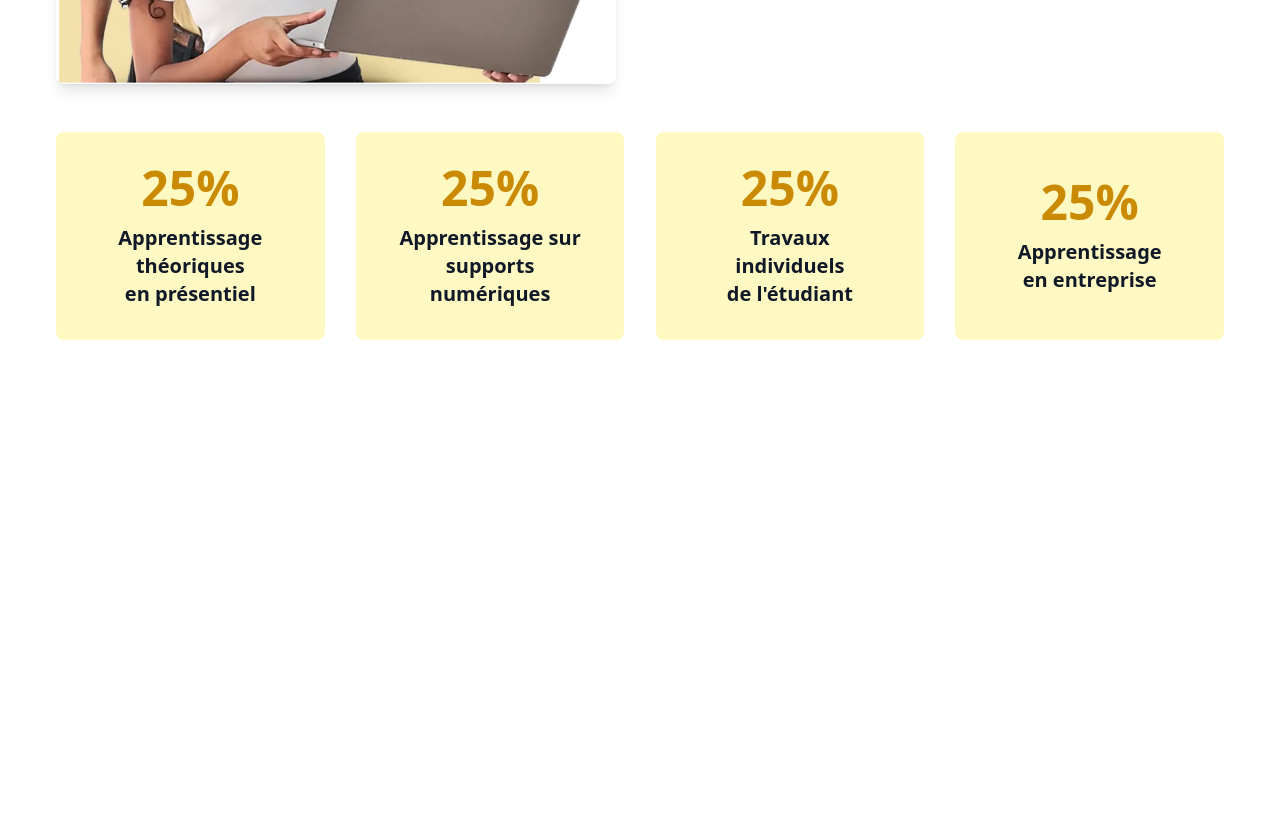
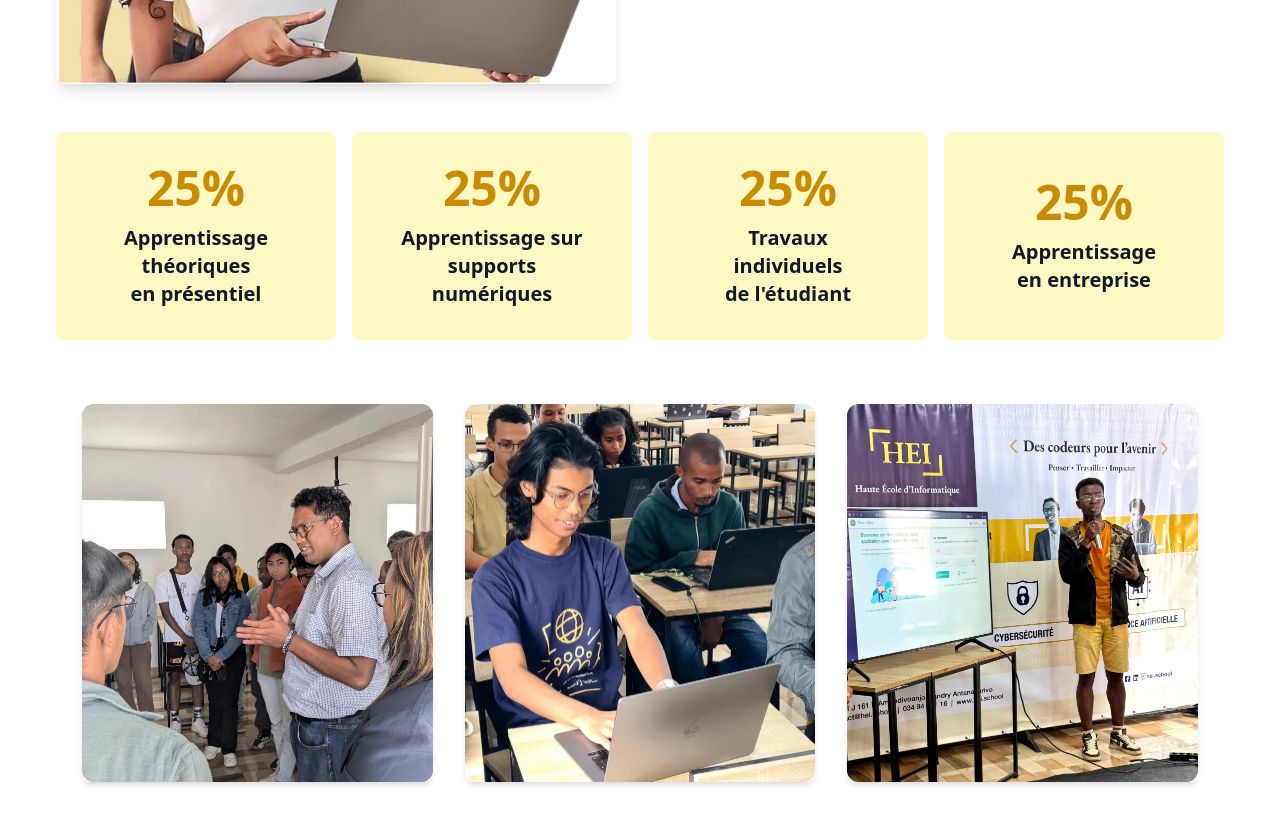
Before and after one commit to nyyanja/Web2-Site-HEI, a React (Vite) app in the folder site-Hei/: page / in a window 1280 px wide. Shown: the part 2100-2924 px from the top of the page. Before the commit the page ends 2536 px from the top, so only its background shows below. Built offline with nearby package versions, Linux system fonts and the light colour scheme.

Commit message:
Feat: Add section images

```diff
--- a/site-Hei/src/components/ProgrammePedagogique.jsx
+++ b/site-Hei/src/components/ProgrammePedagogique.jsx
@@ -4,7 +4,7 @@ export default function ProgrammePedagogique() {
   return (
     <div className="bg-white py-16 px-6 max-w-7xl mx-auto">
 
-      {/* Image + Description côte à côte, alignement vertical */}
+      {/* Image + Description côte à côte */}
       <div className="flex flex-col lg:flex-row items-center gap-12 mb-12">
         {/* Image Section */}
         <div className="flex-1">
@@ -41,10 +41,10 @@ export default function ProgrammePedagogique() {
         </div>
       </div>
 
-      {/* Cartes alignées horizontalement sous toute la section */}
-      <div className="flex flex-nowrap justify-between gap-4 overflow-x-auto">
+      {/* Cartes pédagogiques */}
+      <div className="flex flex-nowrap justify-between gap-4 overflow-x-auto mb-16">
         {/* Carte 1 */}
-        <div className="bg-yellow-100 p-8 rounded-lg w-[23%] min-w-[260px] flex flex-col justify-center items-center text-center hover:bg-yellow-200 transition duration-300 cursor-pointer">
+        <div className="bg-yellow-100 p-8 rounded-lg w-[25%] min-w-[270px] flex flex-col justify-center items-center text-center hover:bg-yellow-200 transition duration-300 cursor-pointer">
           <div className="text-5xl font-bold text-yellow-600 mb-3">25%</div>
           <div>
             <h3 className="text-xl font-semibold text-gray-900">Apprentissage</h3>
@@ -54,7 +54,7 @@ export default function ProgrammePedagogique() {
         </div>
 
         {/* Carte 2 */}
-        <div className="bg-yellow-100 p-8 rounded-lg w-[23%] min-w-[260px] flex flex-col justify-center items-center text-center hover:bg-yellow-200 transition duration-300 cursor-pointer">
+        <div className="bg-yellow-100 p-8 rounded-lg w-[25%] min-w-[270px] flex flex-col justify-center items-center text-center hover:bg-yellow-200 transition duration-300 cursor-pointer">
           <div className="text-5xl font-bold text-yellow-600 mb-3">25%</div>
           <div>
             <h3 className="text-xl font-semibold text-gray-900">Apprentissage sur</h3>
@@ -64,7 +64,7 @@ export default function ProgrammePedagogique() {
         </div>
 
         {/* Carte 3 */}
-        <div className="bg-yellow-100 p-8 rounded-lg w-[23%] min-w-[260px] flex flex-col justify-center items-center text-center hover:bg-yellow-200 transition duration-300 cursor-pointer">
+        <div className="bg-yellow-100 p-8 rounded-lg w-[25%] min-w-[270px] flex flex-col justify-center items-center text-center hover:bg-yellow-200 transition duration-300 cursor-pointer">
           <div className="text-5xl font-bold text-yellow-600 mb-3">25%</div>
           <div>
             <h3 className="text-xl font-semibold text-gray-900">Travaux</h3>
@@ -74,7 +74,7 @@ export default function ProgrammePedagogique() {
         </div>
 
         {/* Carte 4 */}
-        <div className="bg-yellow-100 p-8 rounded-lg w-[23%] min-w-[260px] flex flex-col justify-center items-center text-center hover:bg-yellow-200 transition duration-300 cursor-pointer">
+        <div className="bg-yellow-100 p-8 rounded-lg w-[25%] min-w-[270px] flex flex-col justify-center items-center text-center hover:bg-yellow-200 transition duration-300 cursor-pointer">
           <div className="text-5xl font-bold text-yellow-600 mb-3">25%</div>
           <div>
             <h3 className="text-xl font-semibold text-gray-900">Apprentissage</h3>
@@ -82,6 +82,25 @@ export default function ProgrammePedagogique() {
           </div>
         </div>
       </div>
+
+      {/* Section des 3 images en bas */}
+      <div className="flex justify-center gap-8 flex-wrap">
+        <img
+          src="/src/assets/images/Mask-group-1.webp"
+          alt="Image 1"
+          className="w-[30%] h-auto rounded-lg shadow-md"
+        />
+        <img
+          src="/src/assets/images/Mask-group-2.webp"
+          alt="Image 2"
+          className="w-[30%] h-auto rounded-lg shadow-md"
+        />
+        <img
+          src="/src/assets/images/Mask-group-3.webp"
+          alt="Image 3"
+          className="w-[30%] h-auto rounded-lg shadow-md"
+        />
+      </div>
     </div>
   );
 }
```
